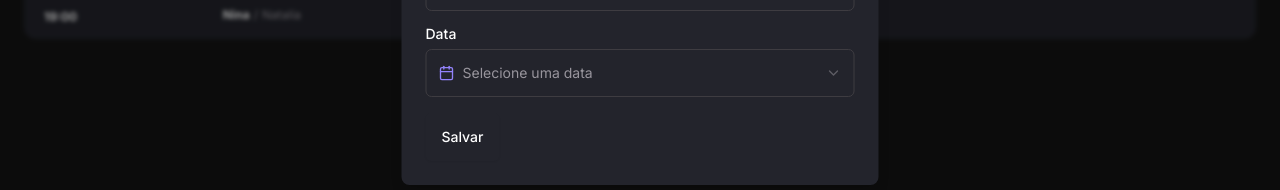
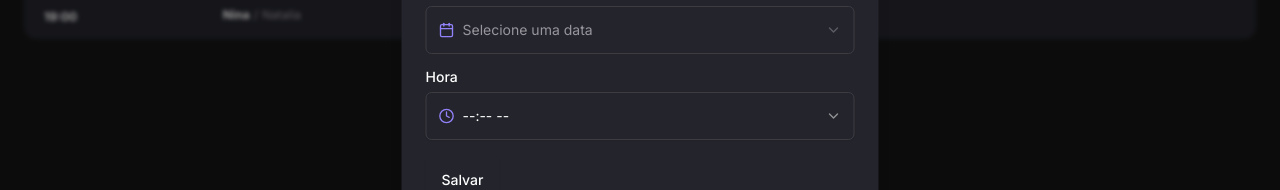
Before and after one commit to jullianedipaula/next-curso-pet-shop, a Next.js app: page / in a window 1280 px wide. Both pictures are taken after a click on the button "Novo Agendamento". Shown: the part 514-704 px from the top of the page. Built offline with nearby package versions, Linux system fonts and the light colour scheme.

Commit message:
:sparkles: feat: Select de Data

```diff
--- a/package.json
+++ b/package.json
@@ -14,6 +14,7 @@
     "@hookform/resolvers": "^5.2.2",
     "@radix-ui/react-dialog": "^1.1.15",
     "@radix-ui/react-popover": "^1.1.15",
+    "@radix-ui/react-select": "^2.2.6",
     "@radix-ui/react-slot": "^1.2.4",
     "class-variance-authority": "^0.7.1",
     "clsx": "^2.1.1",
--- a/src/components/appointment-form/appointment-form.tsx
+++ b/src/components/appointment-form/appointment-form.tsx
@@ -25,16 +25,31 @@
   PopoverTrigger,
 } from '@/components/ui/popover'
 import { Calendar } from '@/components/ui/calendar'
+import {
+  Select,
+  SelectContent,
+  SelectItem,
+  SelectTrigger,
+  SelectValue,
+} from '@/components/ui/select'
+
 import z from 'zod'
-
 import { useForm } from 'react-hook-form'
 import { zodResolver } from '@hookform/resolvers/zod'
-import { CalendarIcon, ChevronDownIcon, Dog, Phone, User } from 'lucide-react'
+import {
+  CalendarIcon,
+  ChevronDownIcon,
+  Clock,
+  Dog,
+  Phone,
+  User,
+} from 'lucide-react'
 import { IMaskInput } from 'react-imask'
-import { format, startOfToday } from 'date-fns'
+import { format, setHours, setMinutes, startOfToday } from 'date-fns'
 import { cn } from '@/lib/utils'
 
-const appointmentFormSchema = z.object({
+const appointmentFormSchema = z
+  .object({
     tutorName: z.string().min(3, 'O nome do tutor é obrigatório'),
     petName: z.string().min(3, 'O nome do pet é obrigatório'),
     phone: z.string().min(11, 'O telefone é obrigatório'),
@@ -46,7 +61,19 @@
       .min(startOfToday(), {
         message: 'A data não pode ser no passado',
       }),
+    time: z.string().min(1, 'A hora é obrigatória'),
   })
+  .refine(
+    (data) => {
+      const [hour, minute] = data.time.split(':')
+      const scheduleDateTime = setMinutes(
+        setHours(data.scheduleAt, Number(hour)),
+        Number(minute)
+      )
+      return scheduleDateTime > new Date()
+    },
+    { path: ['time'], error: 'O horário não pode ser no passado' }
+  )
 
 type AppointFormValues = z.infer<typeof appointmentFormSchema>
 
@@ -232,6 +259,36 @@
               )}
             />
 
+            <FormField
+              control={form.control}
+              name="time"
+              render={({ field }) => (
+                <FormItem>
+                  <FormLabel className="text-label-medium-size text-content-primary">
+                    Hora
+                  </FormLabel>
+                  <FormControl>
+                    <Select onValueChange={field.onChange} value={field.value}>
+                      <SelectTrigger>
+                        <div className="flex items-center gap-2">
+                          <Clock className="h-4 w-4 text-content-brand" />
+                          <SelectValue placeholder="--:-- --" />
+                        </div>
+                      </SelectTrigger>
+                      <SelectContent>
+                        {TIME_OPTIONS.map((time) => (
+                          <SelectItem key={time} value={time}>
+                            {time}
+                          </SelectItem>
+                        ))}
+                      </SelectContent>
+                    </Select>
+                  </FormControl>
+                  <FormMessage />
+                </FormItem>
+              )}
+            />
+
             <Button type="submit">Salvar</Button>
           </form>
         </Form>
@@ -239,3 +296,19 @@
     </Dialog>
   )
 }
+
+const generateTimeOptions = (): string[] => {
+  const times = []
+
+  for (let hour = 9; hour <= 21; hour++) {
+    for (let minute = 0; minute < 60; minute += 30) {
+      if (hour === 21 && minute > 0) break
+      const timeString = `${hour.toString().padStart(2, '0')}:${minute.toString().padStart(2, '0')}`
+      times.push(timeString)
+    }
+  }
+
+  return times
+}
+
+const TIME_OPTIONS = generateTimeOptions()
--- /dev/null
+++ b/src/components/ui/select.tsx
@@ -0,0 +1,185 @@
+'use client'
+
+import * as React from 'react'
+import * as SelectPrimitive from '@radix-ui/react-select'
+import { CheckIcon, ChevronDownIcon, ChevronUpIcon } from 'lucide-react'
+
+import { cn } from '@/lib/utils'
+
+function Select({
+  ...props
+}: React.ComponentProps<typeof SelectPrimitive.Root>) {
+  return <SelectPrimitive.Root data-slot="select" {...props} />
+}
+
+function SelectGroup({
+  ...props
+}: React.ComponentProps<typeof SelectPrimitive.Group>) {
+  return <SelectPrimitive.Group data-slot="select-group" {...props} />
+}
+
+function SelectValue({
+  ...props
+}: React.ComponentProps<typeof SelectPrimitive.Value>) {
+  return <SelectPrimitive.Value data-slot="select-value" {...props} />
+}
+
+function SelectTrigger({
+  className,
+  size = 'default',
+  children,
+  ...props
+}: React.ComponentProps<typeof SelectPrimitive.Trigger> & {
+  size?: 'sm' | 'default'
+}) {
+  return (
+    <SelectPrimitive.Trigger
+      data-slot="select-trigger"
+      data-size={size}
+      className={cn(
+        "border-input data-[placeholder]:text-muted-foreground [&_svg:not([class*='text-'])]:text-muted-foreground focus-visible:border-ring focus-visible:ring-ring/50 aria-invalid:ring-destructive/20 dark:aria-invalid:ring-destructive/40 aria-invalid:border-destructive dark:bg-input/30 dark:hover:bg-input/50 flex items-center justify-between gap-2 rounded-md border px-3 py-2 text-sm whitespace-nowrap shadow-xs transition-[color,box-shadow] outline-none focus-visible:ring-[3px] disabled:cursor-not-allowed disabled:opacity-50 data-[size=default]:h-12 data-[size=sm]:h-8 *:data-[slot=select-value]:line-clamp-1 *:data-[slot=select-value]:flex *:data-[slot=select-value]:items-center *:data-[slot=select-value]:gap-2 [&_svg]:pointer-events-none [&_svg]:shrink-0 [&_svg:not([class*='size-'])]:size-4 w-full bg-background-tertiary border-border-primary text-content-primary hover:border-border-secondary focus:border-border-brand focus-visible:ring-border-brand",
+        className
+      )}
+      {...props}
+    >
+      {children}
+      <SelectPrimitive.Icon asChild>
+        <ChevronDownIcon className="size-4 opacity-50" />
+      </SelectPrimitive.Icon>
+    </SelectPrimitive.Trigger>
+  )
+}
+
+function SelectContent({
+  className,
+  children,
+  position = 'popper',
+  ...props
+}: React.ComponentProps<typeof SelectPrimitive.Content>) {
+  return (
+    <SelectPrimitive.Portal>
+      <SelectPrimitive.Content
+        data-slot="select-content"
+        className={cn(
+          'bg-background-tertiary border-border-primary bg-popover text-popover-foreground data-[state=open]:animate-in data-[state=closed]:animate-out data-[state=closed]:fade-out-0 data-[state=open]:fade-in-0 data-[state=closed]:zoom-out-95 data-[state=open]:zoom-in-95 data-[side=bottom]:slide-in-from-top-2 data-[side=left]:slide-in-from-right-2 data-[side=right]:slide-in-from-left-2 data-[side=top]:slide-in-from-bottom-2 relative z-50 max-h-(--radix-select-content-available-height) min-w-[8rem] origin-(--radix-select-content-transform-origin) overflow-x-hidden overflow-y-auto rounded-md border shadow-md',
+          position === 'popper' &&
+            'data-[side=bottom]:translate-y-1 data-[side=left]:-translate-x-1 data-[side=right]:translate-x-1 data-[side=top]:-translate-y-1',
+          className
+        )}
+        position={position}
+        {...props}
+      >
+        <SelectScrollUpButton />
+        <SelectPrimitive.Viewport
+          className={cn(
+            'p-1',
+            position === 'popper' &&
+              'h-[var(--radix-select-trigger-height)] w-full min-w-[var(--radix-select-trigger-width)] scroll-my-1'
+          )}
+        >
+          {children}
+        </SelectPrimitive.Viewport>
+        <SelectScrollDownButton />
+      </SelectPrimitive.Content>
+    </SelectPrimitive.Portal>
+  )
+}
+
+function SelectLabel({
+  className,
+  ...props
+}: React.ComponentProps<typeof SelectPrimitive.Label>) {
+  return (
+    <SelectPrimitive.Label
+      data-slot="select-label"
+      className={cn('text-muted-foreground px-2 py-1.5 text-xs', className)}
+      {...props}
+    />
+  )
+}
+
+function SelectItem({
+  className,
+  children,
+  ...props
+}: React.ComponentProps<typeof SelectPrimitive.Item>) {
+  return (
+    <SelectPrimitive.Item
+      data-slot="select-item"
+      className={cn(
+        "focus:bg-accent focus:text-accent-foreground [&_svg:not([class*='text-'])]:text-muted-foreground relative flex w-full cursor-default items-center gap-2 rounded-sm py-1.5 pr-8 pl-2 text-sm outline-hidden select-none data-[disabled]:pointer-events-none data-[disabled]:opacity-50 [&_svg]:pointer-events-none [&_svg]:shrink-0 [&_svg:not([class*='size-'])]:size-4 *:[span]:last:flex *:[span]:last:items-center *:[span]:last:gap-2 text-content-primary hover:bg-background-secondary focus:bg-background-secondary bg-background-primary",
+        className
+      )}
+      {...props}
+    >
+      <span className="absolute right-2 flex size-3.5 items-center justify-center">
+        <SelectPrimitive.ItemIndicator>
+          <CheckIcon className="size-4" />
+        </SelectPrimitive.ItemIndicator>
+      </span>
+      <SelectPrimitive.ItemText>{children}</SelectPrimitive.ItemText>
+    </SelectPrimitive.Item>
+  )
+}
+
+function SelectSeparator({
+  className,
+  ...props
+}: React.ComponentProps<typeof SelectPrimitive.Separator>) {
+  return (
+    <SelectPrimitive.Separator
+      data-slot="select-separator"
+      className={cn('bg-border pointer-events-none -mx-1 my-1 h-px', className)}
+      {...props}
+    />
+  )
+}
+
+function SelectScrollUpButton({
+  className,
+  ...props
+}: React.ComponentProps<typeof SelectPrimitive.ScrollUpButton>) {
+  return (
+    <SelectPrimitive.ScrollUpButton
+      data-slot="select-scroll-up-button"
+      className={cn(
+        'flex cursor-default items-center justify-center py-1',
+        className
+      )}
+      {...props}
+    >
+      <ChevronUpIcon className="size-4" />
+    </SelectPrimitive.ScrollUpButton>
+  )
+}
+
+function SelectScrollDownButton({
+  className,
+  ...props
+}: React.ComponentProps<typeof SelectPrimitive.ScrollDownButton>) {
+  return (
+    <SelectPrimitive.ScrollDownButton
+      data-slot="select-scroll-down-button"
+      className={cn(
+        'flex cursor-default items-center justify-center py-1',
+        className
+      )}
+      {...props}
+    >
+      <ChevronDownIcon className="size-4" />
+    </SelectPrimitive.ScrollDownButton>
+  )
+}
+
+export {
+  Select,
+  SelectContent,
+  SelectGroup,
+  SelectItem,
+  SelectLabel,
+  SelectScrollDownButton,
+  SelectScrollUpButton,
+  SelectSeparator,
+  SelectTrigger,
+  SelectValue,
+}
```
Also changed, not shown: 1 other file (tests, documents, lock files or other folders). Lines whose indentation alone changed are shown as unchanged.
